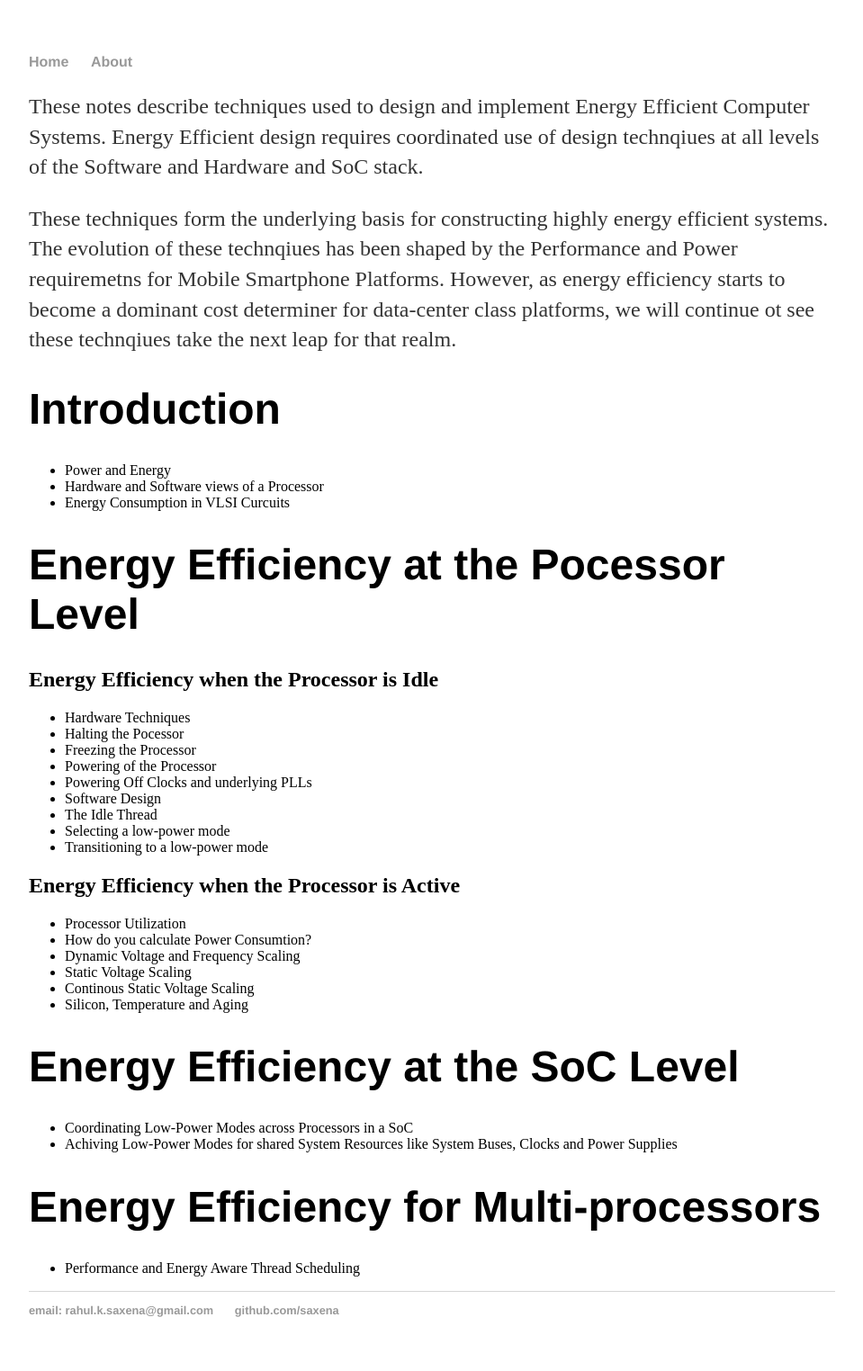
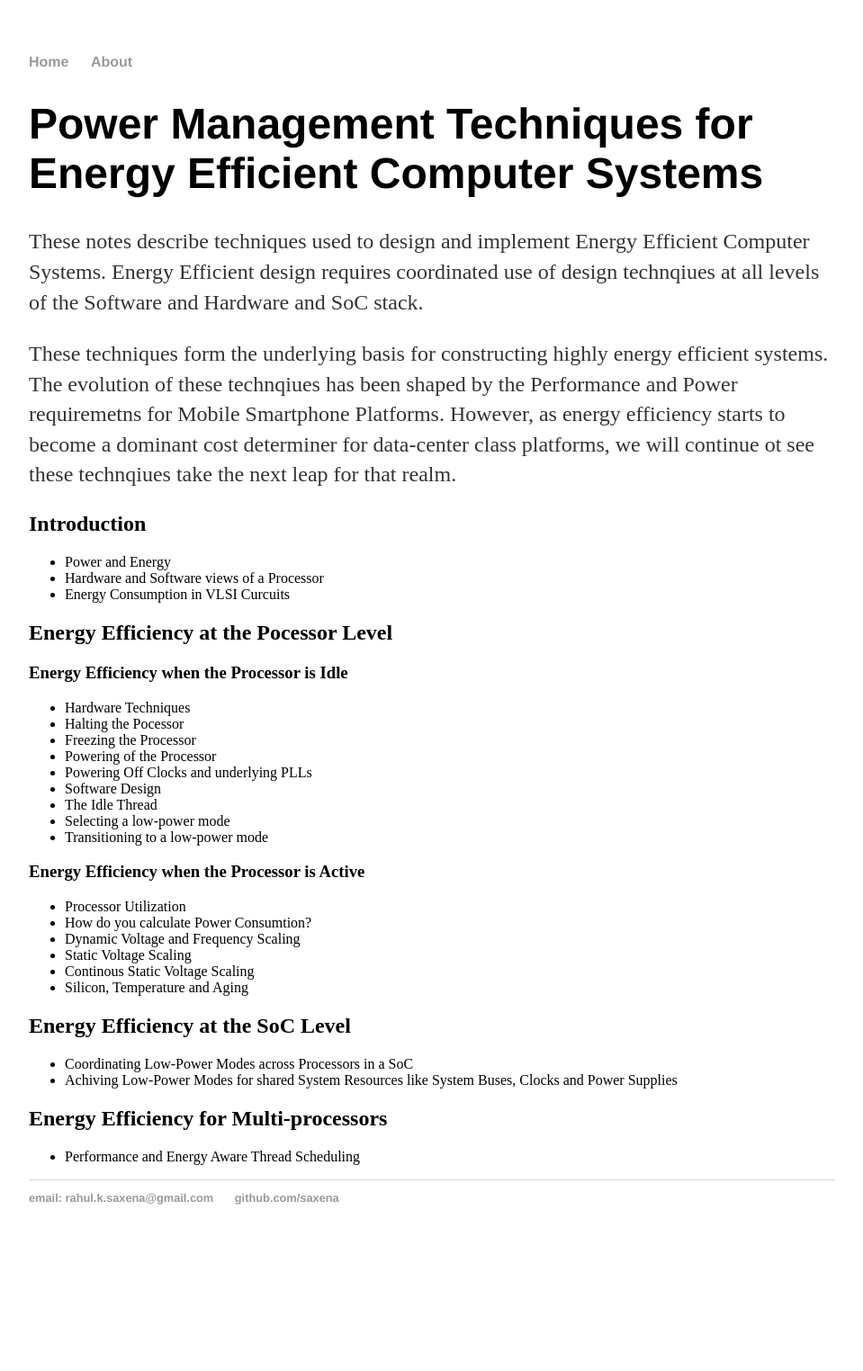
Before and after one commit to saxena/saxena.github.io, a Jekyll site: the page built from index.md, in a window 1280 px wide. Shown: the whole page at 90% size, without its empty margins (160-1119 px from the left). Built offline with Jekyll 4.4.1, drawn with Linux system fonts in a browser that asks for light colours; after the commit the page ends 1399 px from its top, so only the background shows below that.

Commit message:
Update index.md

```diff
--- a/index.md
+++ b/index.md
@@ -1,21 +1,22 @@
 ---
 layout: default
-title: Power Management Techniques for Energy Efficient Systems
+title: Power Management Techniques for Energy Efficient Computer Systems
 ---
+
+# Power Management Techniques for Energy Efficient Computer Systems
 
 These notes describe techniques used to design and implement Energy Efficient Computer Systems. Energy Efficient design requires coordinated use of design technqiues at all levels of the Software and Hardware and SoC stack.
 
 These techniques form the underlying basis for constructing highly energy efficient systems. The evolution of these technqiues has been shaped by the Performance and Power requiremetns for Mobile Smartphone Platforms. However, as energy efficiency starts to become a dominant cost determiner for data-center class platforms, we will continue ot see these technqiues take the next leap for that realm.
 
-
-# Introduction
+## Introduction
 - Power and Energy
 - Hardware and Software views of a Processor
 - Energy Consumption in VLSI Curcuits
 
-# Energy Efficiency at the Pocessor Level
+## Energy Efficiency at the Pocessor Level
 
-## Energy Efficiency when the Processor is Idle
+### Energy Efficiency when the Processor is Idle
 - Hardware Techniques
  - Halting the Pocessor
  - Freezing the Processor
@@ -26,7 +27,7 @@ These techniques form the underlying basis for constructing highly energy effici
   - Selecting a low-power mode
   - Transitioning to a low-power mode
 
-## Energy Efficiency when the Processor is Active
+### Energy Efficiency when the Processor is Active
 - Processor Utilization
 - How do you calculate Power Consumtion?
 - Dynamic Voltage and Frequency Scaling
@@ -34,9 +35,9 @@ These techniques form the underlying basis for constructing highly energy effici
  - Continous Static Voltage Scaling
   - Silicon, Temperature and Aging
 
-# Energy Efficiency at the SoC Level
+## Energy Efficiency at the SoC Level
 - Coordinating Low-Power Modes across Processors in a SoC
 - Achiving Low-Power Modes for shared System Resources like System Buses, Clocks and Power Supplies
 
-# Energy Efficiency for Multi-processors
+## Energy Efficiency for Multi-processors
 - Performance and Energy Aware Thread Scheduling
```
